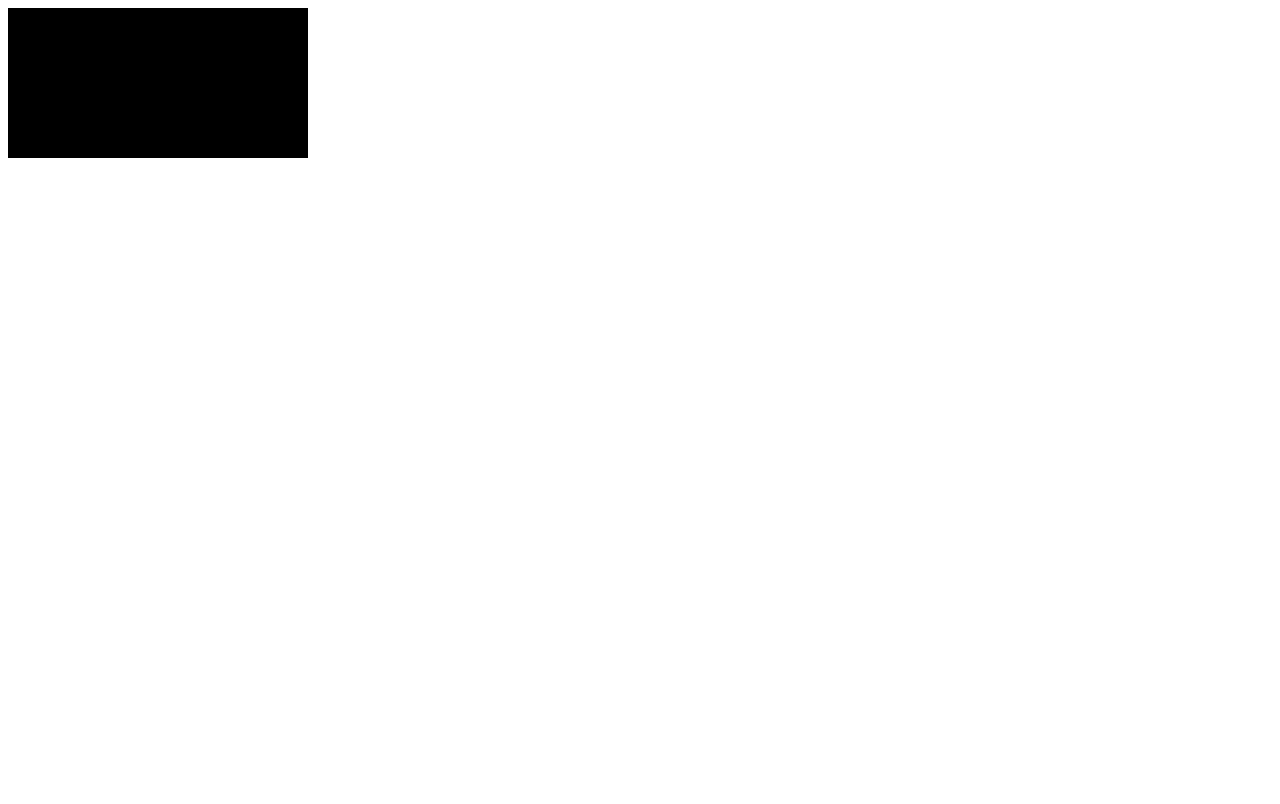
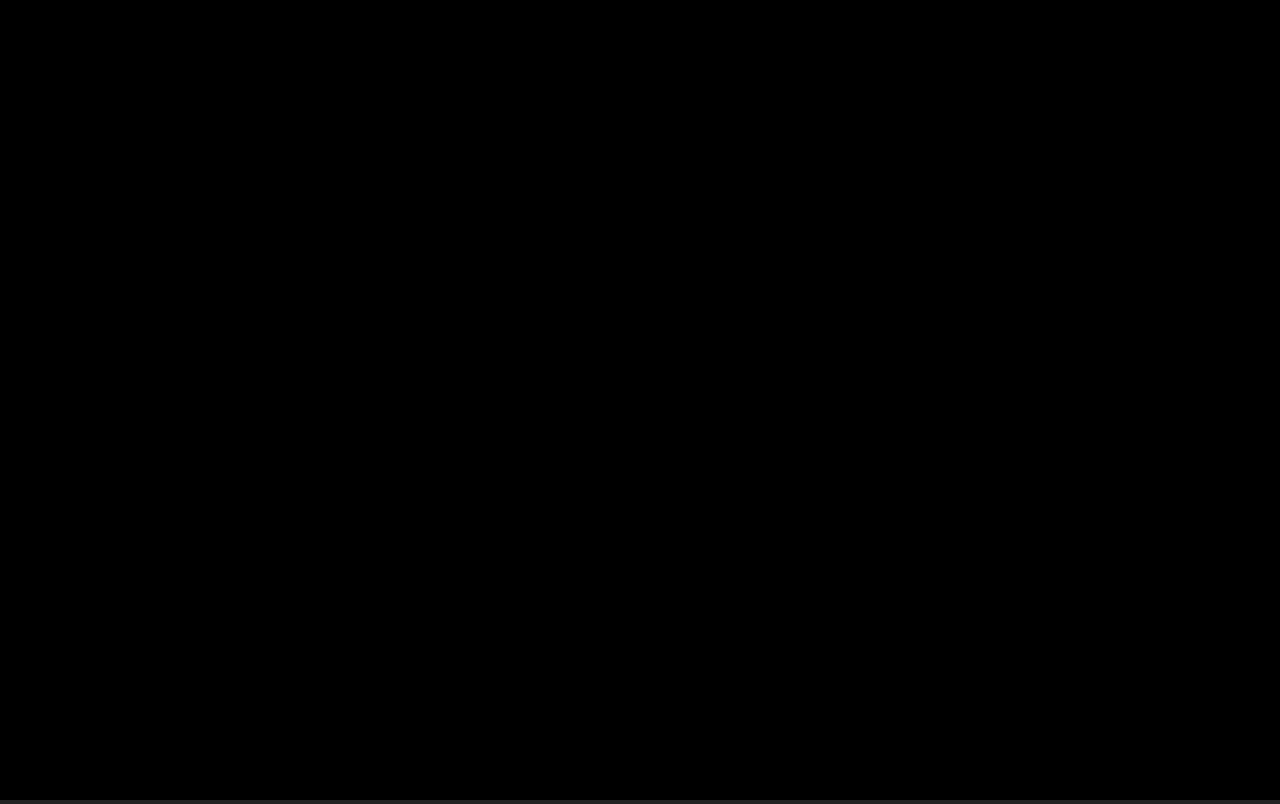
Before and after one commit to AurorahHarmony/wing-engine, a website built with Vite: page index.html in a window 1280 px wide. Built offline with nearby package versions, Linux system fonts and the light colour scheme.

Commit message:
Resize canvas to window size automatically

```diff
--- a/index.html
+++ b/index.html
@@ -4,6 +4,21 @@
     <meta charset="UTF-8" />
     <meta name="viewport" content="width=device-width, initial-scale=1.0" />
     <title>Wing Engine</title>
+
+    <style type="text/css">
+      html,
+      body {
+        padding: 0;
+        margin: 0;
+        background: #222;
+        overflow: hidden;
+      }
+
+      canvas {
+        width: 100%;
+        height: 100%;
+      }
+    </style>
   </head>
 
   <body>
--- a/src/Engine.ts
+++ b/src/Engine.ts
@@ -24,6 +24,16 @@ export default class Engine {
     this.loop();
   }
 
+  /**
+   * Resizes the canvas to fit the window
+   */
+  public resize(): void {
+    if (this._canvas !== undefined) {
+      this._canvas.width = window.innerWidth;
+      this._canvas.height = window.innerHeight;
+    }
+  }
+
   private loop(): void {
     gl.clear(gl.COLOR_BUFFER_BIT); // Clear the color buffer.
 
--- a/src/app.ts
+++ b/src/app.ts
@@ -1,7 +1,13 @@
 import Engine from './Engine';
+
+const engine = new Engine();
 
 // The main entry point to the application
 window.onload = function (): void {
-  const engine = new Engine();
   engine.start();
+  engine.resize();
 };
+
+window.onresize = (): void => {
+  engine.resize();
+};
```
